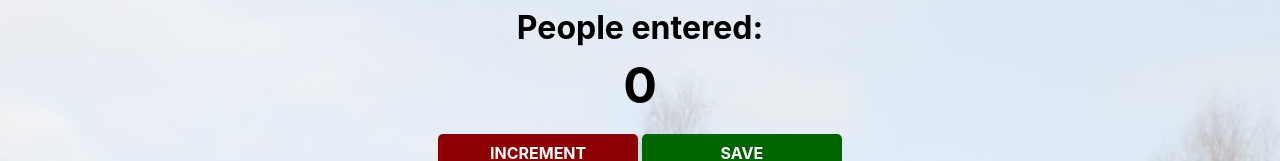
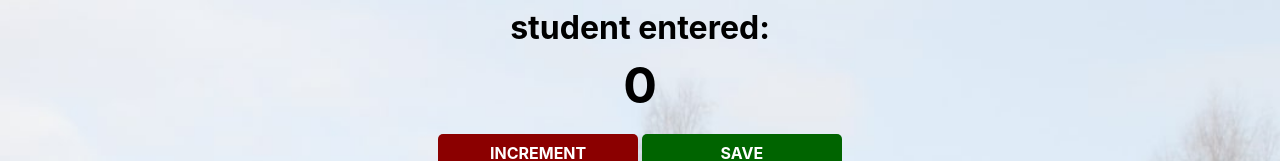
Before and after one commit to AshokShekade/student-counter-app, a website built with Vite: page index.html in a window 1280 px wide. Shown: the top 161 px of the page. Built offline with nearby package versions, Linux system fonts and the light colour scheme.

Commit message:
Update index.html

```diff
--- a/index.html
+++ b/index.html
@@ -3,7 +3,7 @@
         <link rel="stylesheet" href="index.css">
     </head>
     <body>
-        <h1>People entered:</h1>
+        <h1>student entered:</h1>
         <h2 id="count-el">0</h2>
         <button id="increment-btn" onclick="increment()">INCREMENT</button>
         <button id="save-btn" onclick="save()">SAVE</button>
```
